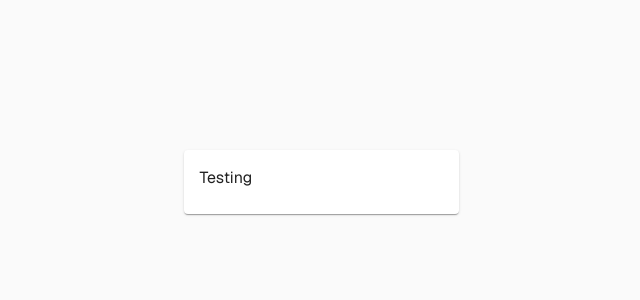
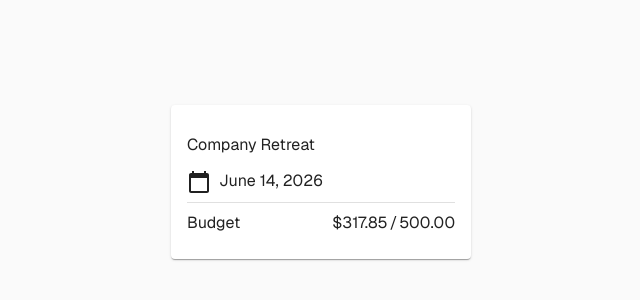
Before and after one commit to sinotten/MessingWithReact, a Next.js app: page / in a window 1280 px wide. Shown: the part 218-518 px from the top of the page, without its empty margins (319-959 px from the left). Built offline with nearby package versions, Linux system fonts and the light colour scheme.

Commit message:
initial dashboard object basis
creating just some basic outline work for the event dashboard summary cards.

```diff
--- a/components/Events/EventDashboardSummary.jsx
+++ b/components/Events/EventDashboardSummary.jsx
@@ -1,12 +1,50 @@
+import Box from '@mui/material/Box'
 import Card from '@mui/material/Card'
 import CardContent from '@mui/material/CardContent'
+import Divider from '@mui/material/Divider'
+import { CalendarToday } from '@mui/icons-material'
 
 export function EventDashboardSummary(){
     return(
         <div>
-            <Card sx={{ minWidth: 275 }}>
+            <Card sx={{
+                minWidth: 300,
+                maxWidth: 500
+             }}>
                 <CardContent>
-                    <span>Testing</span>
+                    <Box className="pb-2">
+                        <div className="py-3">
+                            <h2>Company Retreat</h2>
+                        </div>
+                        <div className="flex">
+                            <div className="pr-2">
+                                <CalendarToday />
+                            </div>
+                            <div>
+                                <span>June 14, 2026</span>
+                            </div>
+                        </div>
+                    </Box>
+                    <Divider />
+                    <Box>
+                        <div className="flex w-full justify-between pt-2">
+                            <div>
+                                <span>Budget</span>
+                            </div>
+                            <div className="flex ">
+                                <div>
+                                    <span>$</span>
+                                </div>
+                                <div>
+                                    <span>317.85</span>
+                                </div>
+                                <span className="px-0.5">/</span>
+                                <div>
+                                    <span>500.00</span>
+                                </div>
+                            </div>
+                        </div>
+                    </Box>
                 </CardContent>
             </Card>
         </div>
--- a/package.json
+++ b/package.json
@@ -11,6 +11,7 @@
   "dependencies": {
     "@emotion/react": "^11.14.0",
     "@emotion/styled": "^11.14.1",
+    "@mui/icons-material": "^9.0.1",
     "@mui/material": "^9.0.1",
     "next": "16.2.6",
     "react": "19.2.4",
```
Also changed, not shown: 1 other file (tests, documents, lock files or other folders).
